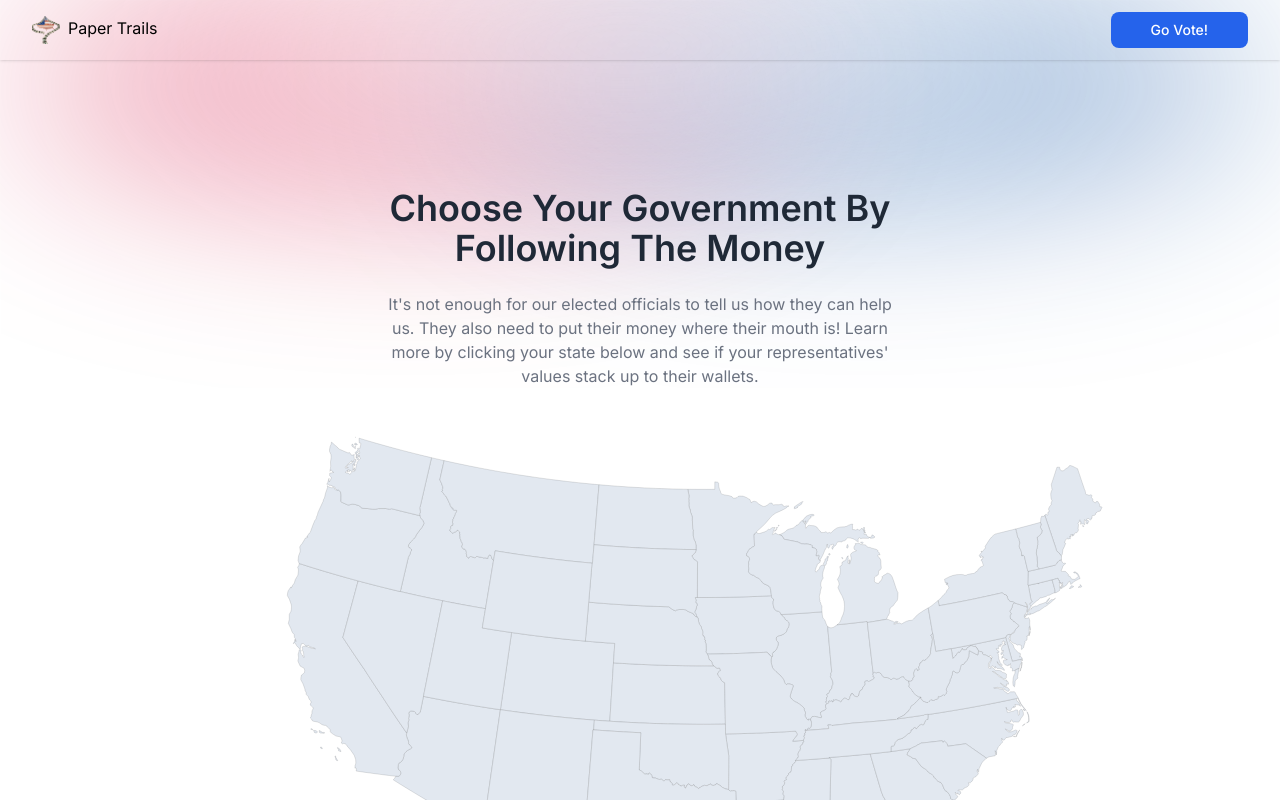
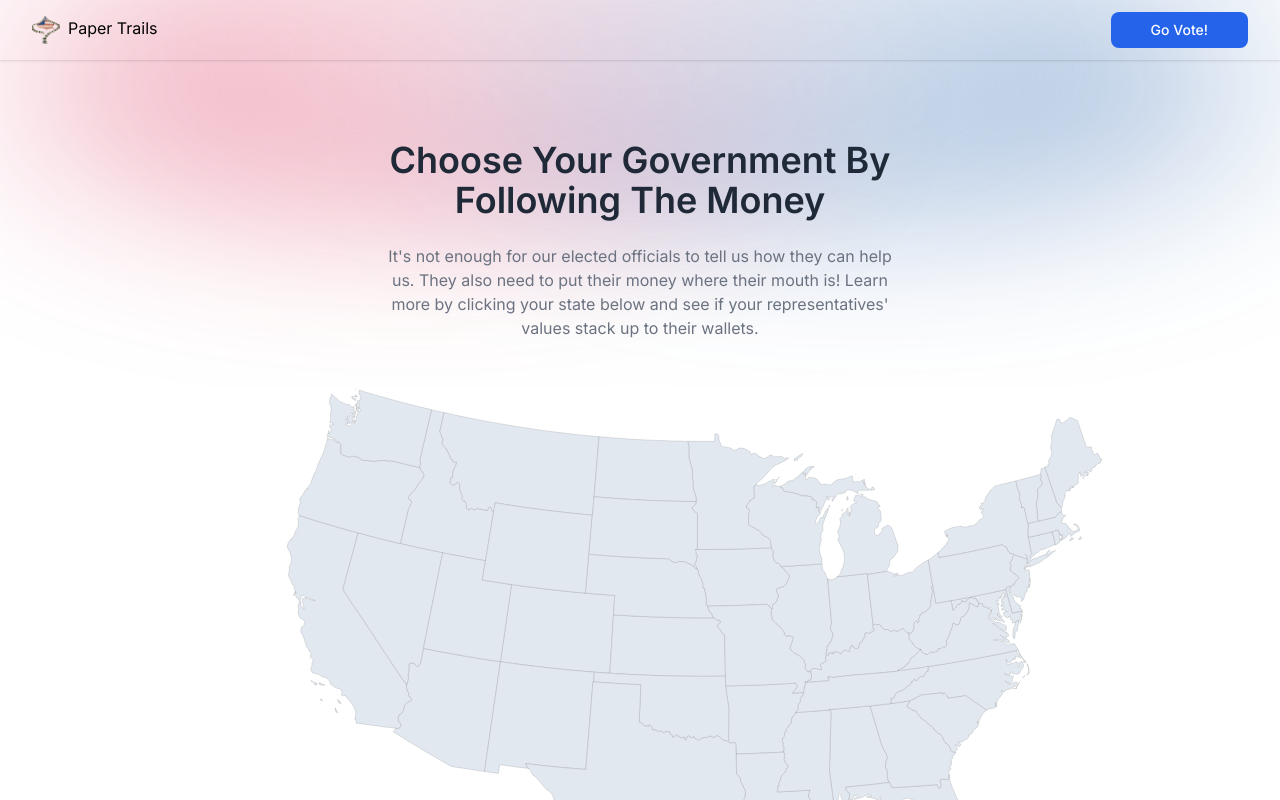
Before and after one commit to hiiqdesigns/paper-trails, a Next.js app: page / in a window 1280 px wide. Shown: the top 800 px of the page. Built offline with nearby package versions, Linux system fonts and the light colour scheme.

Commit message:
updated hero padding

```diff
--- a/app/page.tsx
+++ b/app/page.tsx
@@ -3,7 +3,7 @@ import { USMap } from "./components/US-Map";
 export default function Home() {
   return (
     <main className="flex flex-col items-center min-h-screen">
-      <section className="container px-8 py-16 md:py-32">
+      <section className="container px-8 py-16 md:py-20">
         <div className="mx-auto text-center">
           <div className="max-w-lg mx-auto">
             <h1 className="text-3xl font-semibold text-gray-800 lg:text-4xl">
```
